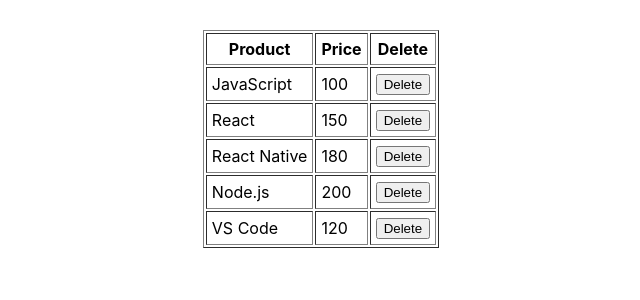
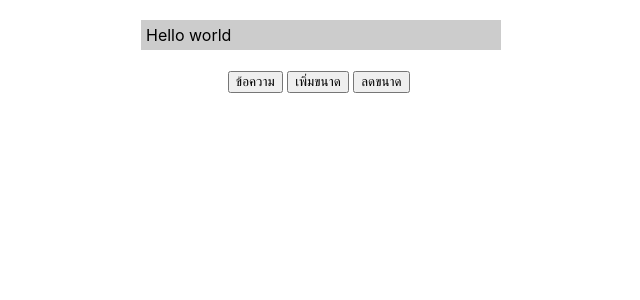
Before and after one commit to Noppanut01/app1, a React (Create React App) app: page / in a window 1280 px wide. Shown: the top 300 px of the page, without its empty margins (319-959 px from the left). Built offline with nearby package versions, Linux system fonts and the light colour scheme.

Commit message:
state-function

```diff
--- a/src/App.js
+++ b/src/App.js
@@ -1,7 +1,7 @@
-import RefsArray from "./refs-array"
+import MessageBox from "./state-func"
 
 function App() {
-  return <RefsArray />
+  return <MessageBox />
 }
 
 export default App
--- /dev/null
+++ b/src/state-func.js
@@ -0,0 +1,35 @@
+import React, { useState } from "react"
+export default function MessageBox(params) {
+    let [text, setText] = useState("Hello world")
+    let [size, setSize] = useState(16)
+
+    const onClickSetText = () => {
+        let t = prompt("กำหนดข้อความ")
+        if (t) {
+            setText(t)
+        }
+    }
+
+    const onClickZoomIn = () => {
+        let newSize = size + 1
+        setSize(newSize)
+    }
+
+    let msgboxStyle = {
+        display: "inline-block",
+        width: 350,
+        fontSize: size,
+        backgroundColor: "#ccc",
+        padding: 5,
+        textAlign: "left"
+    }
+
+    return (
+        <div style={{ textAlign: "center", marginTop: 20 }}>
+            <div style={msgboxStyle}>{text}</div><br /><br />
+            <button onClick={onClickSetText}>ข้อความ</button>&nbsp;
+            <button onClick={onClickZoomIn}>เพิ่มขนาด</button>&nbsp;
+            <button onClick={() => setSize(size - 1)}>ลดขนาด</button>&nbsp;
+        </div>
+    )
+}
```
